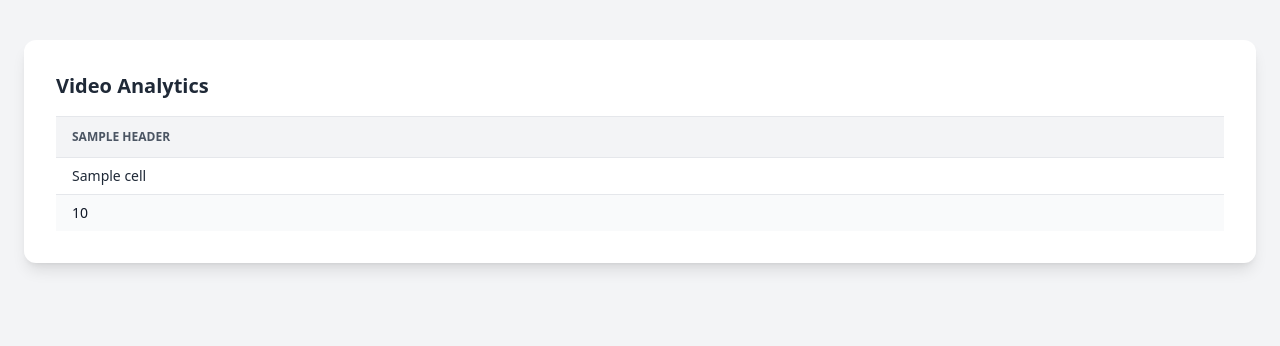
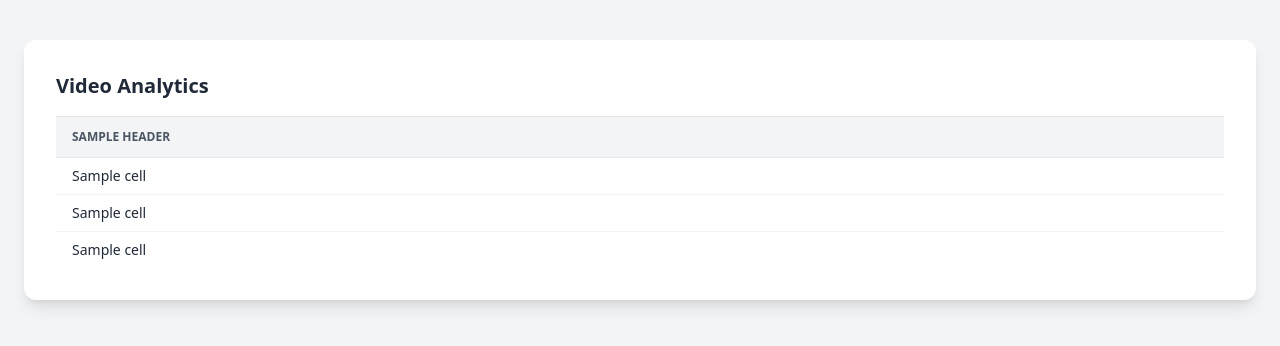
Before and after one commit to sobrattt/YTstatistics, a Flask app: template templates/table_weekly.html in a window 1280 px wide. Shown: the top 346 px of the page. Run offline with Flask 3, Linux system fonts and the light colour scheme; the template is opened without the code that fills it: most values are stand-ins (such as "Sample title", 1, 10 or a date in 2020); parts of the project's set-up code (start-up, migrations or seed data) failed here and were passed over; some libraries are stand-ins or nearby versions.

Commit message:
added weekly reports

```diff
--- a/app/utils.py
+++ b/app/utils.py
@@ -44,3 +44,9 @@ def get_time_gaps():
     end_date_last_week = datetime.now() - timedelta(days=7)
     end_date_last_week = end_date_last_week.strftime("%Y-%m-%d")
     return [start_date_current_week, end_date_current_week, start_date_last_week, end_date_last_week]
+
+def calculate_averages(current, last):
+    averages = ["difference"]
+    for c, l in zip(current, last):
+        averages.append(l - c)
+    return averages
--- a/templates/table_weekly.html
+++ b/templates/table_weekly.html
@@ -18,25 +18,29 @@
                     </tr>
                 </thead>
                 <tbody class="divide-y divide-gray-100">
-                    {% for row in rows %}
                         <tr class="hover:bg-gray-50">
-                            {% for cell in row %}
+                            {% for cell in averages_1 %}
                                 <td class="px-4 py-2 whitespace-nowrap">
                                     {{ cell|round(2) if cell is number else cell }}
                                 </td>
                             {% endfor %}
                         </tr>
-                    {% endfor %}
+                        <tr class="hover:bg-gray-50">
+                            {% for cell in averages_2 %}
+                                <td class="px-4 py-2 whitespace-nowrap">
+                                    {{ cell|round(2) if cell is number else cell }}
+                                </td>
+                            {% endfor %}
+                        </tr>
+                        <tr class="hover:bg-gray-50">
+                            {% for cell in difference %}
+                                <td class="px-4 py-2 whitespace-nowrap">
+                                    {{ cell|round(2) if cell is number else cell }}
+                                </td>
+                            {% endfor %}
+                        </tr>
                 </tbody>
-                <tfoot class="bg-gray-50 font-medium text-gray-900 border-t border-gray-300">
-                    <tr>
-                        {% for avg in averages %}
-                            <td class="px-4 py-2 whitespace-nowrap">
-                                {{ avg|round(2) if avg is number else avg }}
-                            </td>
-                        {% endfor %}
-                    </tr>
-                </tfoot>
+
             </table>
         </div>
     </div>
```
Also changed, not shown: app/routes/weekly_statistics.py (+6 -6 lines).
